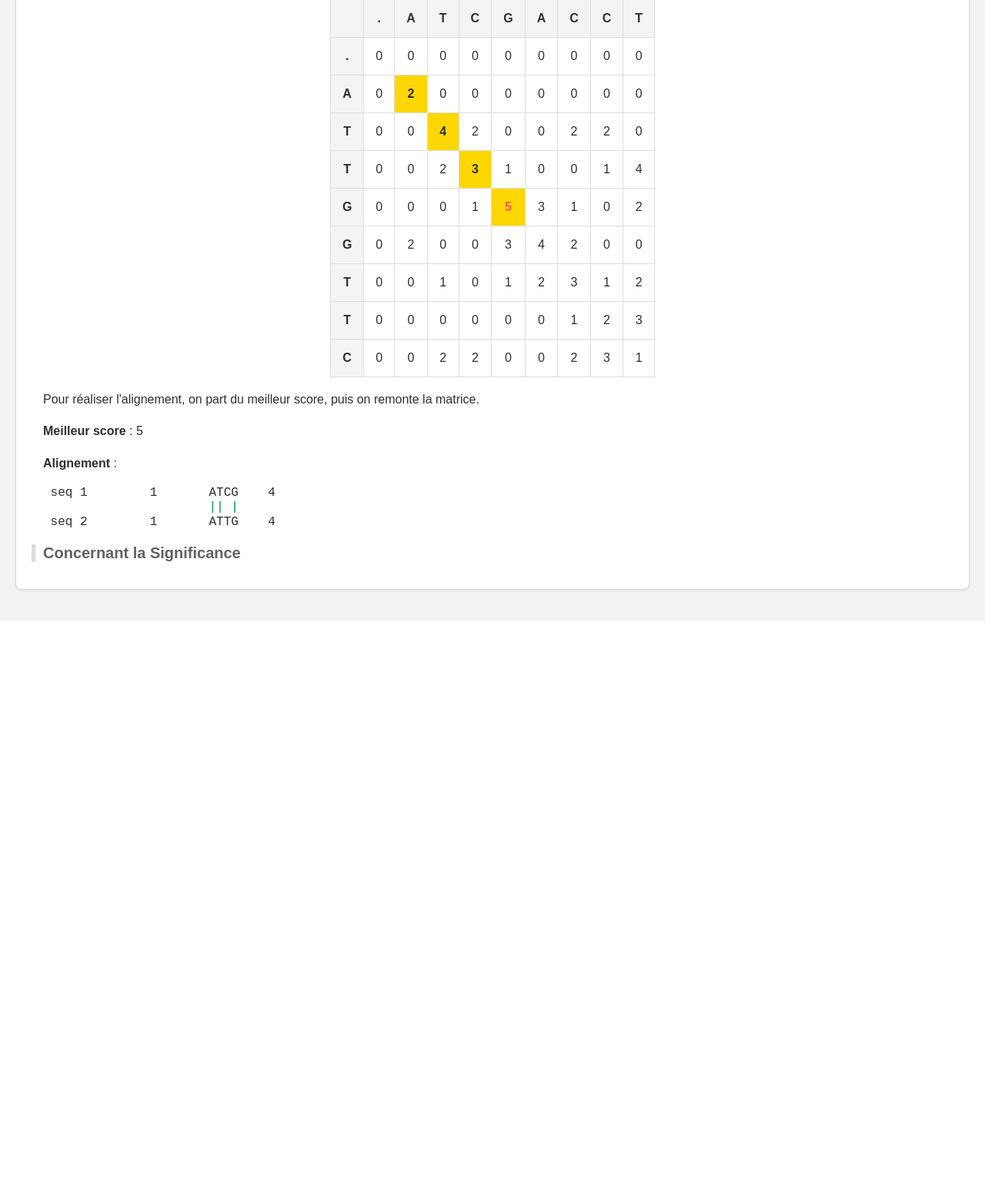
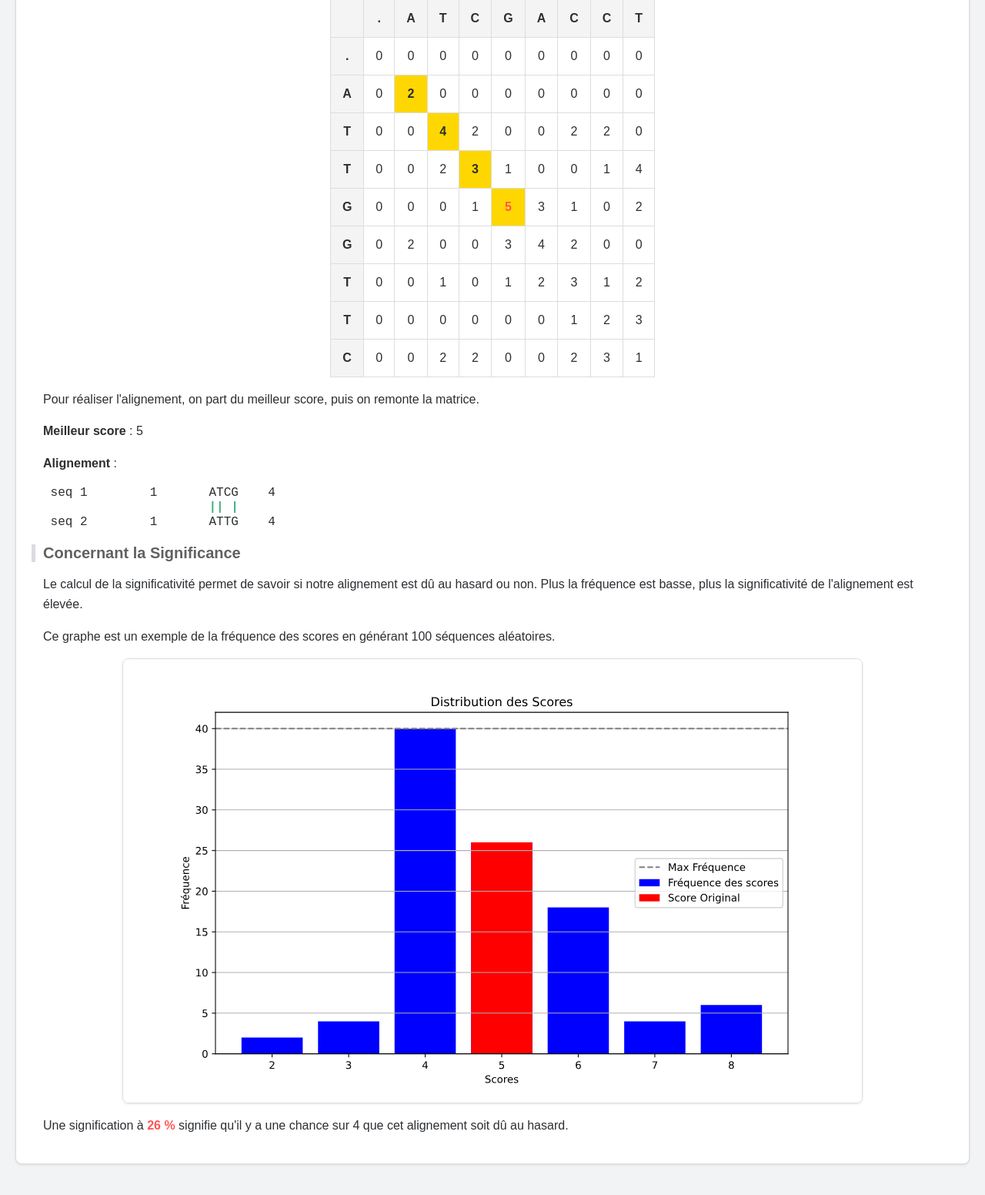
Before and after one commit to val9212/Projet_TW, a Django app: page / in a window 1280 px wide. Shown: the part 1883-3435 px from the top of the page at 77% size. Before the commit the page ends 2689 px from the top, so only its background shows below. Run offline with Django 4.2, Linux system fonts and the light colour scheme.

Commit message:
Add significance.svg chart to static images directory

```diff
--- a/myproject/alignment_app/static/style/style.css
+++ b/myproject/alignment_app/static/style/style.css
@@ -25,11 +25,9 @@ nav {
     right: 0;
 }
 
-nav .center-section {
+nav .left-section {
     flex-grow: 1;
     display: flex;
-    justify-content: center;
-    gap: 20px;
 }
 
 nav .right-section {
@@ -153,6 +151,7 @@ table {
     margin: 0 auto;
     border-collapse: collapse;
 }
+
 th, td {
     padding: 15px;
     text-align: center;
@@ -167,7 +166,7 @@ table td.aligne {
     background-color: #FFD700;
 }
 
-#max-score {
+#max-score, #freq-max-score {
     font-weight: bold;
     color: #ff5555;
 }
@@ -176,13 +175,17 @@ div.data span{
     padding-left: 15px;
 }
 
-.significance-container img {
+.significance-container img, .data img {
     max-width: 100%;
     height: auto;
     margin: 5px auto;
     border: 1px solid #dadce0;
     border-radius: 8px;
     box-shadow: 0 1px 3px rgba(0, 0, 0, 0.1);
+}
+
+.data img{
+    display: block;
 }
 
 button, input[type="submit"] {
@@ -267,13 +270,11 @@ button:hover, input[type="submit"]:hover, .download-button:hover {
     margin-left: 20px;
 }
 
-
 .switch input {
     opacity: 0;
     width: 0;
     height: 0;
 }
-
 
 .slider {
     position: absolute;
@@ -288,7 +289,6 @@ button:hover, input[type="submit"]:hover, .download-button:hover {
     border: 5px solid #23272a;
 }
 
-
 .slider:before {
     position: absolute;
     content: "";
@@ -302,12 +302,10 @@ button:hover, input[type="submit"]:hover, .download-button:hover {
     transition: 0.4s;
 }
 
-
 input:checked + .slider {
     background-color: #7289da;
 }
 
-
 input:checked + .slider:before {
     transform: translateX(26px);
 }
--- a/myproject/alignment_app/templates/alignment_form.html
+++ b/myproject/alignment_app/templates/alignment_form.html
@@ -261,6 +261,19 @@
 
                 <span> seq 2	1	ATTG	4</span><br>
         <h3>Concernant la Significance</h3>
+            <p>
+                Le calcul de la significativité permet de savoir si notre alignement est dû au hasard ou non.
+                Plus la fréquence est basse, plus la significativité de l'alignement est élevée.
+            </p>
+
+            <p>
+                Ce graphe est un exemple de la fréquence des scores en générant 100 séquences aléatoires.
+            </p>
+
+            <img src="../static/images/significance.svg" alt="Exemple de graphique de distribution des scores">
+
+        <p>Une signification à <strong id="freq-max-score">26 %</strong> signifie qu'il y a une chance sur 4 que cet alignement soit dû au hasard. </p>
+
     </div>
 </body>
 <script src="../static/switch.js"></script>
```
Also changed, not shown: myproject/alignment_app/static/style/style_sombre.css (+11 -13 lines), myproject/alignment_app/static/images/significance.svg (added).
